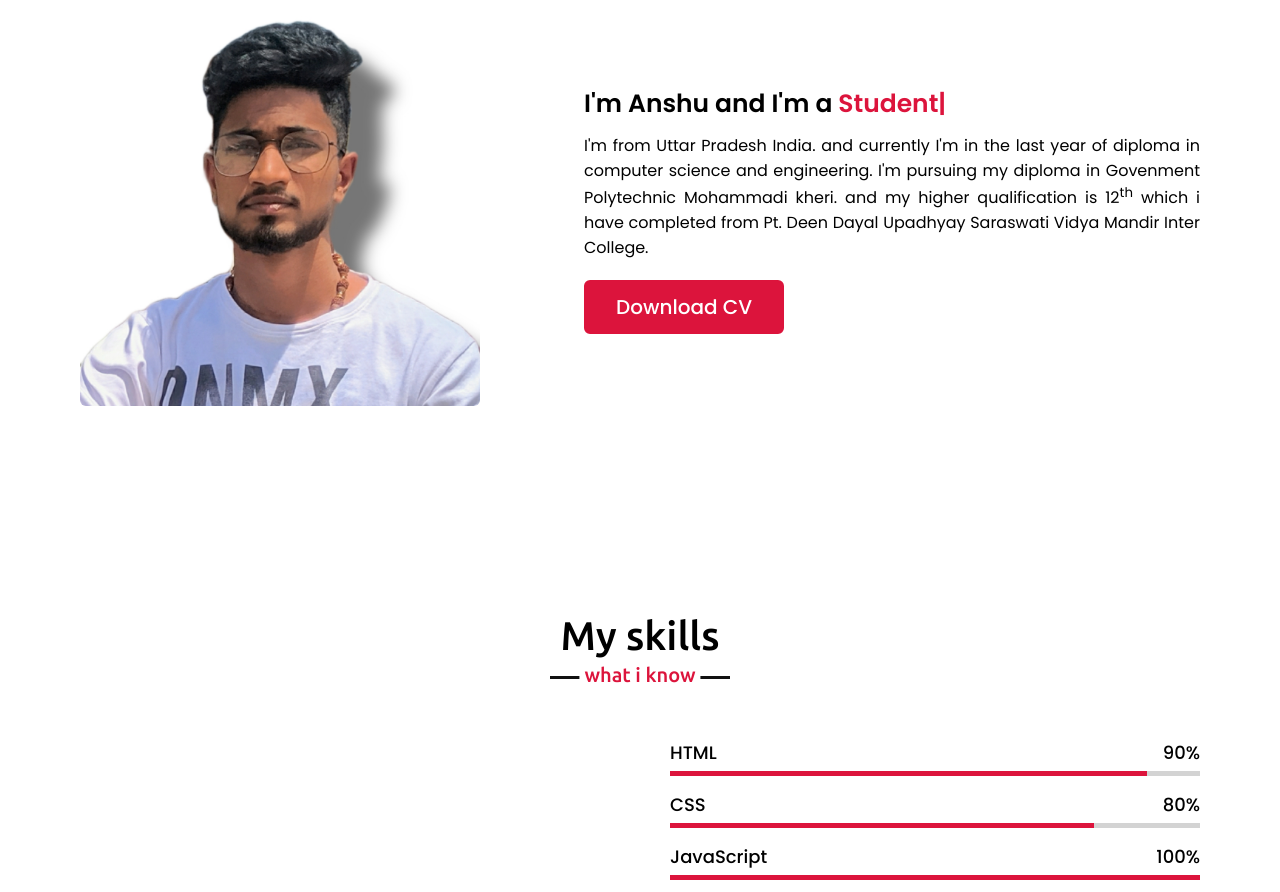
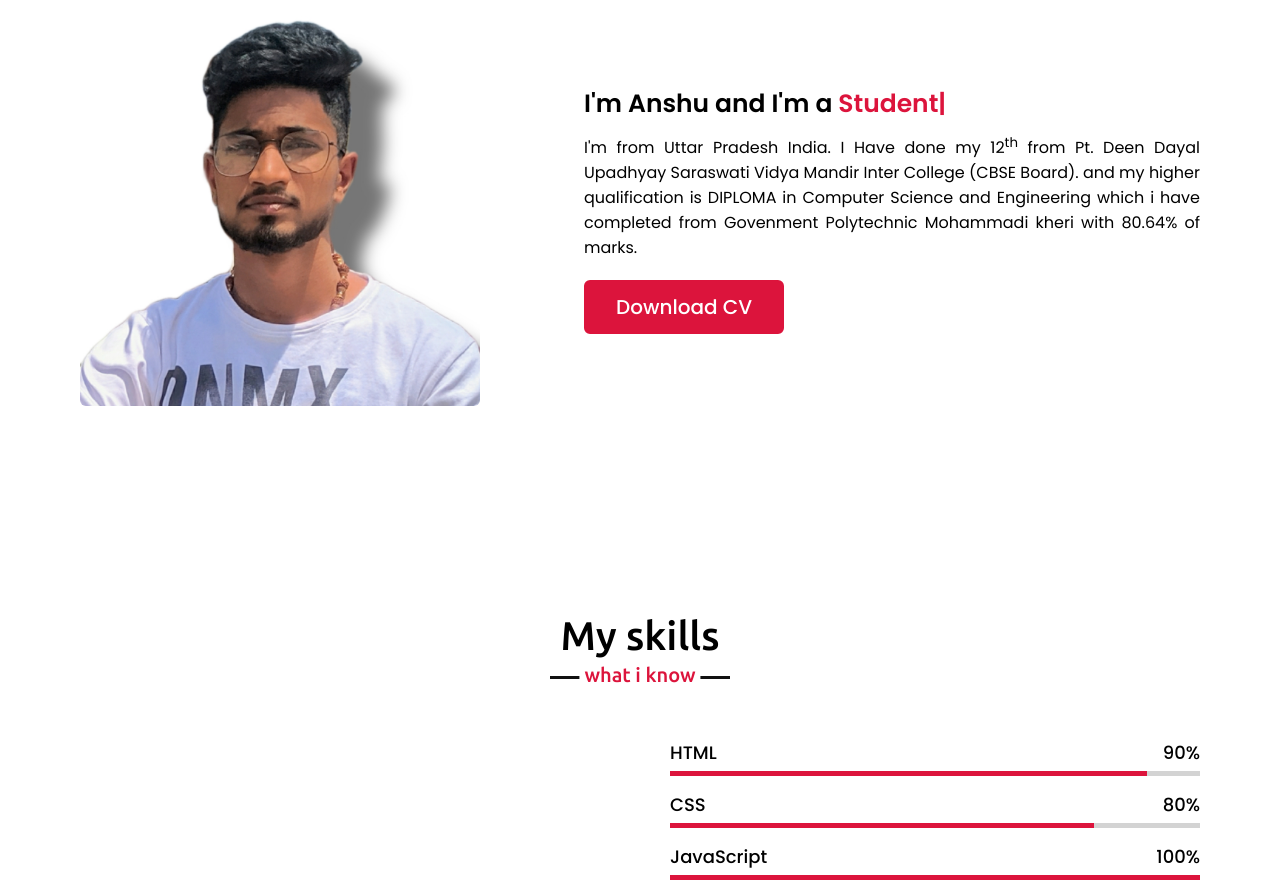
Before and after one commit to verma-anshu/anshu-verma.github.io, a plain HTML site: page index.html in a window 1280 px wide. Shown: the part 1020-1912 px from the top of the page. Drawn offline with nearby package versions, Linux system fonts and the light colour scheme.

Commit message:
qualification Updated

```diff
--- a/index.html
+++ b/index.html
@@ -64,7 +64,7 @@
                 <div class="column right">
                     <div class="text">I'm Anshu and I'm a <span class="typing-2"></span></div>
 					<article>
-                    <p>I'm from Uttar Pradesh India. and currently I'm in the last year of diploma in computer science and engineering. I'm pursuing my diploma in Govenment Polytechnic Mohammadi kheri. and my higher qualification is 12<sup>th</sup> which i have completed from Pt. Deen Dayal Upadhyay Saraswati Vidya Mandir Inter College.</p>
+                    <p>I'm from Uttar Pradesh India. I Have done my 12<sup>th</sup> from Pt. Deen Dayal Upadhyay Saraswati Vidya Mandir Inter College (CBSE Board). and my higher qualification is DIPLOMA in Computer Science and Engineering which i have completed from Govenment Polytechnic Mohammadi kheri with 80.64% of marks.</p>
 					</article>
 				 <a href="anshu_cv.pdf">Download CV</a>
                 </div>
```
